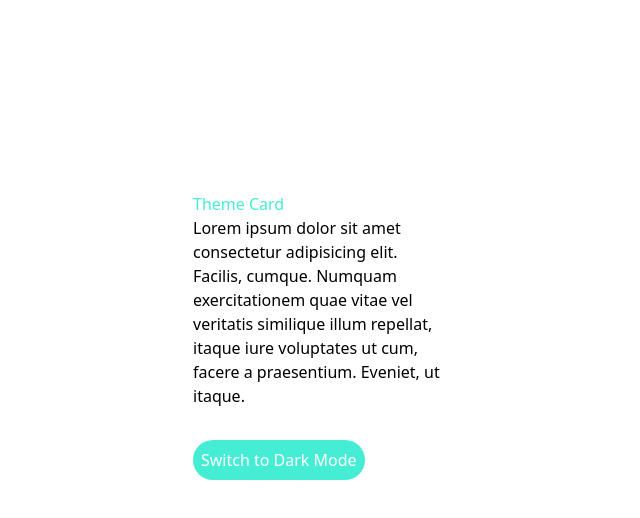
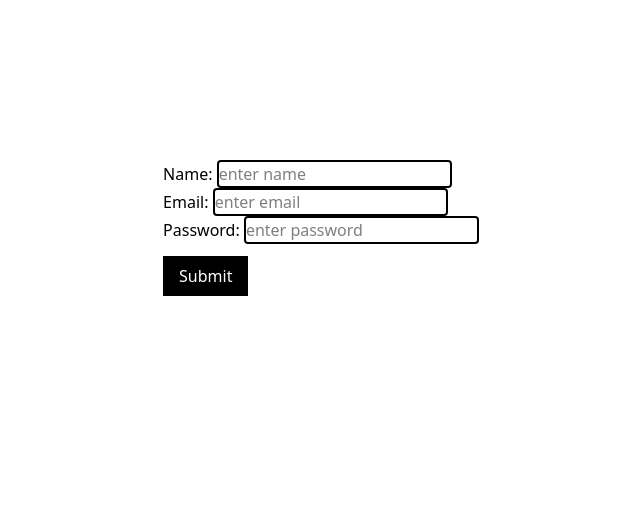
Before and after one commit to G1DY/react_19_features, a React (Vite) app: page / in a window 1280 px wide. Shown: the top 518 px of the page, without its empty margins (319-959 px from the left). Built offline with nearby package versions, Linux system fonts and the light colour scheme.

Commit message:
understanding formstatehook in react 19

```diff
--- a/src/App.tsx
+++ b/src/App.tsx
@@ -1,8 +1,8 @@
-import Theme from "./Components/CardForTheme/Theme";
+import Form from "./Components/FormAction/Form";
 const App = () => {
   return (
     <div className="justify-center w-full flex mt-[10rem]">
-      <Theme />
+      <Form />
     </div>
   );
 };
--- /dev/null
+++ b/src/Components/FormAction/Form.tsx
@@ -0,0 +1,45 @@
+const Form = () => {
+  const formAction = (formData: any) => {
+    const userData = {
+      name: formData.get("name"),
+      email: formData.get("email"),
+      password: formData.get("password"),
+    };
+    console.log(userData);
+  };
+  return (
+    <form action={formAction}>
+      <label htmlFor="name">Name: </label>
+      <input
+        type="text"
+        id="name"
+        name="name"
+        placeholder="enter name"
+        className="border-2 border-black rounded"
+      />
+      <br />
+      <label htmlFor="email">Email: </label>
+      <input
+        type="text"
+        id="email"
+        name="emal"
+        placeholder="enter email"
+        className="border-2 border-black rounded"
+      />
+      <br />
+      <label htmlFor="password">Password: </label>
+      <input
+        type="text"
+        id="password"
+        name="password"
+        placeholder="enter password"
+        className="border-2 border-black rounded"
+      />
+      <br />
+      <button type="submit" className="bg-black text-white px-4 py-2 mt-3">
+        Submit
+      </button>
+    </form>
+  );
+};
+export default Form;
--- /dev/null
+++ b/src/Components/FormStateHook/FormButton.tsx
@@ -0,0 +1,4 @@
+const FormButton = () => {
+  return <div>FormButton</div>;
+};
+export default FormButton;
--- /dev/null
+++ b/src/Components/FormStateHook/FormState.tsx
@@ -0,0 +1,53 @@
+import FormButton from "./FormButton";
+
+const FormState = () => {
+  const myAction = async (formData: any) => {
+    await new Promise((resolve) => setTimeout(resolve, 2000));
+    const newPost = {
+        name: formData.get("name")
+        email: formData.get("email")
+        password: formData.get("password")
+    }
+    console.log(newPost);
+
+  };
+  return (
+    <form action={myAction}>
+      <div>
+        <label htmlFor="name">Name: </label>
+        <input
+          type="text"
+          id="name"
+          name="name"
+          placeholder="enter name"
+          className="border-2"
+          required
+        />
+      </div>
+      <div>
+        <label htmlFor="email">Email: </label>
+        <input
+          type="text"
+          id="email"
+          name="email"
+          placeholder="enter email"
+          required
+          className="border-2"
+        />
+      </div>
+      <div>
+        <label htmlFor="password">Password: </label>
+        <input
+          type="text"
+          id="password"
+          name="password"
+          placeholder="enter password"
+          required
+          className="border-2"
+        />
+      </div>
+      <FormButton/>
+    </form>
+  );
+};
+export default FormState;
```
